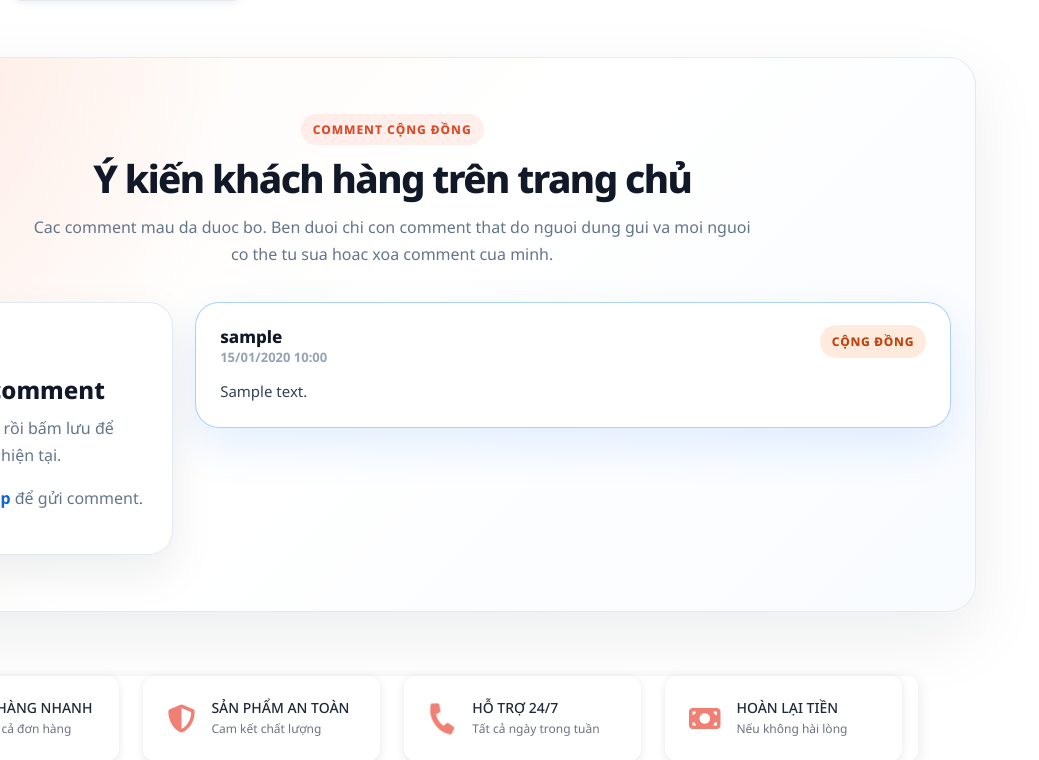
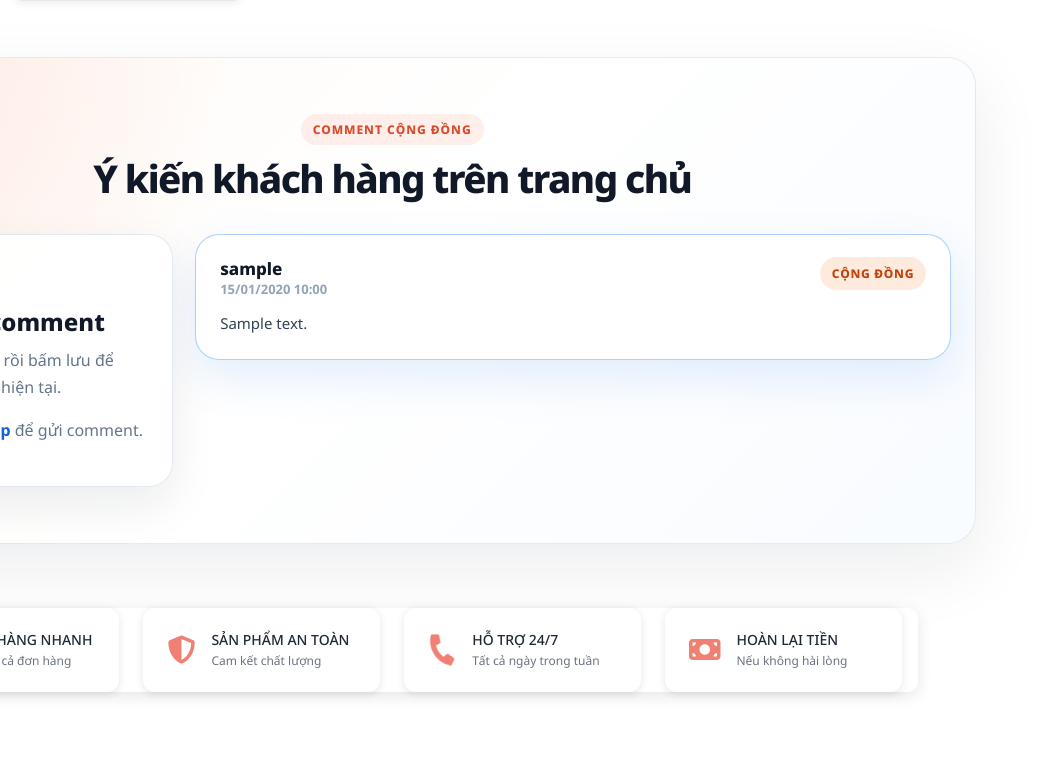
Before and after one commit to hoanganhtruc1501/webdoanvat, a Django app: template snackstore/apps/snacks/templates/snacks/snack_list.html in a window 1280 px wide; the page is wider, and only the part inside the window is pictured. Shown: the part 1161-1921 px from the top of that part, without its empty margins (0-1039 px from the left). After the commit the page ends 1859 px from the top of that part, so only its background shows below. Run offline with Django 5.2, Linux system fonts and the light colour scheme; the template is opened without the code that fills it: most values are stand-ins (such as "Sample title", 1, 10 or a date in 2020); grey boxes marked "Sample" are stand-in pictures.

Commit message:
Remove placeholder comment text from reviews
Removed placeholder text about comments from the reviews section.

```diff
--- a/snackstore/templates/components/reviews.html
+++ b/snackstore/templates/components/reviews.html
@@ -312,10 +312,6 @@
     <div class="reviews-header">
       <span class="reviews-eyebrow">Comment cộng đồng</span>
       <h2 id="reviews-title">Ý kiến khách hàng trên trang chủ </h2>
-      <p>
-        Cac comment mau da duoc bo. Ben duoi chi con comment that do nguoi dung gui
-        va moi nguoi co the tu sua hoac xoa comment cua minh.
-      </p>
     </div>
 
     <div class="community-comments">
```
